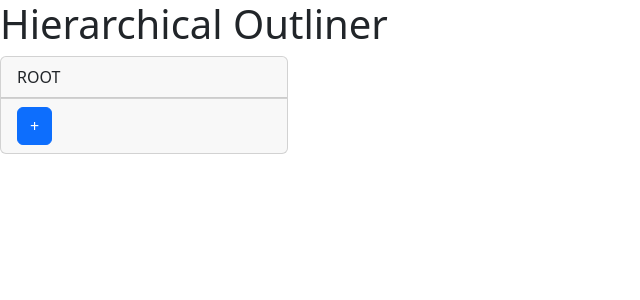
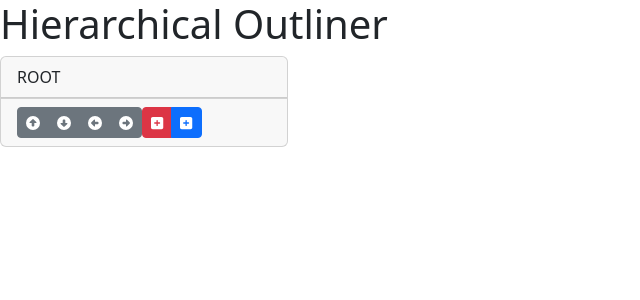
Before and after one commit to lraulin/outliner, a React (Create React App) app: page / in a window 1280 px wide. Shown: the top 300 px of the page, without its empty margins (0-640 px from the left). Built offline with nearby package versions, Linux system fonts and the light colour scheme.

Commit message:
add buttons

```diff
--- a/package.json
+++ b/package.json
@@ -4,6 +4,9 @@
   "private": true,
   "dependencies": {
     "@dnd-kit/core": "^6.1.0",
+    "@fortawesome/fontawesome-svg-core": "^6.5.2",
+    "@fortawesome/free-solid-svg-icons": "^6.5.2",
+    "@fortawesome/react-fontawesome": "^0.2.2",
     "@testing-library/jest-dom": "^5.17.0",
     "@testing-library/react": "^13.4.0",
     "@testing-library/user-event": "^13.5.0",
--- a/src/Node.js
+++ b/src/Node.js
@@ -3,6 +3,15 @@ import { TreeNode } from "./tree";
 import Card from "react-bootstrap/Card";
 import ListGroup from "react-bootstrap/ListGroup";
 import Button from "react-bootstrap/Button";
+import { FontAwesomeIcon } from "@fortawesome/react-fontawesome";
+import {
+  faPlusSquare,
+  faArrowAltCircleUp,
+  faArrowAltCircleDown,
+  faArrowAltCircleLeft,
+  faArrowAltCircleRight,
+} from "@fortawesome/free-solid-svg-icons";
+import { ButtonGroup, ButtonToolbar } from "react-bootstrap";
 
 /**
  * Description placeholder
@@ -11,7 +20,7 @@ import Button from "react-bootstrap/Button";
  * @param {TreeNode} param0.node
  * @returns {*}
  */
-const Node = ({ node, handleShow }) => {
+const Node = ({ node, handleShow, handleDelete }) => {
   return (
     <Card style={{ width: "18rem" }}>
       <Card.Header>{node?.value}</Card.Header>
@@ -24,9 +33,30 @@ const Node = ({ node, handleShow }) => {
           ))}
       </ListGroup>
       <Card.Footer>
-        <Button variant="primary" onClick={() => handleShow(node.key)}>
-          +
-        </Button>
+        <ButtonToolbar aria-label="Toolbar with button groups">
+          <ButtonGroup size="sm" aria-label="Buttons to move item">
+            <Button variant="secondary">
+              <FontAwesomeIcon icon={faArrowAltCircleUp} />
+            </Button>
+            <Button variant="secondary">
+              <FontAwesomeIcon icon={faArrowAltCircleDown} />
+            </Button>
+            <Button variant="secondary">
+              <FontAwesomeIcon icon={faArrowAltCircleLeft} />
+            </Button>
+            <Button variant="secondary">
+              <FontAwesomeIcon icon={faArrowAltCircleRight} />
+            </Button>
+          </ButtonGroup>
+          <ButtonGroup size="sm" aria-label="Buttons to add or delete item">
+            <Button variant="danger" onClick={() => handleDelete(node.key)}>
+              <FontAwesomeIcon icon={faPlusSquare} />
+            </Button>
+            <Button variant="primary" onClick={() => handleShow(node.key)}>
+              <FontAwesomeIcon icon={faPlusSquare} />
+            </Button>
+          </ButtonGroup>
+        </ButtonToolbar>
       </Card.Footer>
     </Card>
   );
```
Also changed, not shown: 1 other file (tests, documents, lock files or other folders).
